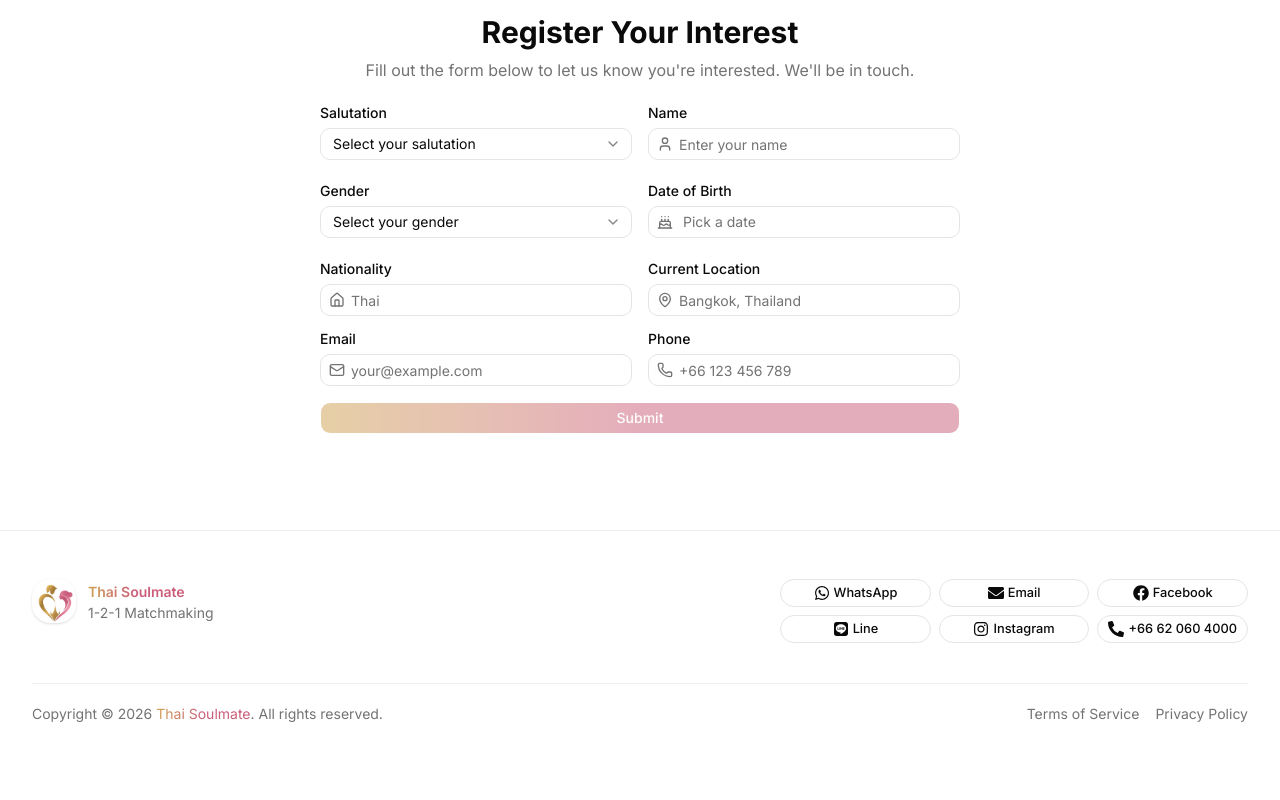
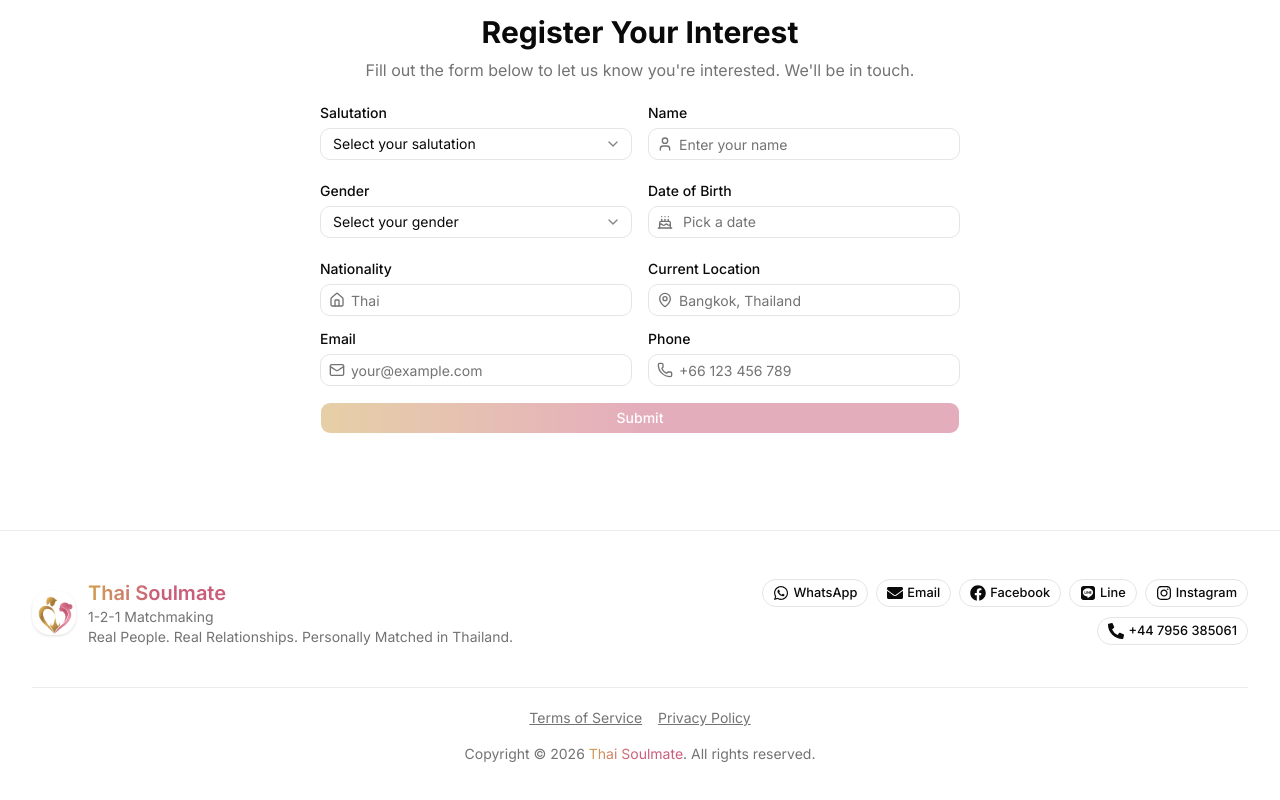
Before and after one commit to boboaungdev/thai-soulmate, a Next.js app: page / in a window 1280 px wide. Shown: the part 1628-2428 px from the top of the page. Before the commit the page ends 2400 px from the top, so only its background shows below. Built offline with nearby package versions, Linux system fonts and the light colour scheme; no server answers.

Commit message:
done footer

```diff
--- a/components/footer.tsx
+++ b/components/footer.tsx
@@ -28,15 +28,18 @@ export function Footer() {
                 className="size-11 shrink-0 rounded-2xl bg-background object-cover shadow-sm"
               />
               <div className="min-w-0">
-                <AppName className="truncate text-sm font-semibold" />
+                <AppName className="truncate text-xl font-semibold" />
                 <p className="truncate text-sm text-muted-foreground">
                   {APP_TAGLINE}
+                </p>
+                <p className="text-sm text-muted-foreground">
+                  Real People. Real Relationships. Personally Matched in Thailand.
                 </p>
               </div>
             </div>
           </div>
           <div className="flex justify-end">
-            <div className="flex flex-wrap justify-end gap-2 lg:grid lg:grid-cols-3">
+            <div className="flex flex-wrap justify-end gap-2">
               <Button
                 asChild
                 variant="outline"
@@ -112,7 +115,15 @@ export function Footer() {
           </div>
         </div>
 
-        <div className="mt-10 flex flex-col gap-4 border-t border-border/70 pt-5 text-sm text-muted-foreground sm:flex-row sm:items-center sm:justify-between">
+        <div className="mt-10 flex flex-col gap-4 border-t border-border/70 pt-5 text-sm text-muted-foreground items-center">
+          <div className="flex items-center gap-4">
+            <Link href="/terms-of-service" className="hover:text-foreground underline">
+              Terms of Service
+            </Link>
+            <Link href="/privacy-policy" className="hover:text-foreground underline">
+              Privacy Policy
+            </Link>
+          </div>
           <p>
             Copyright &copy; {new Date().getFullYear()}{" "}
             <Link href="/" className="hover:text-foreground">
@@ -120,14 +131,6 @@ export function Footer() {
             </Link>
             . All rights reserved.
           </p>
-          <div className="flex items-center gap-4">
-            <Link href="/terms-of-service" className="hover:text-foreground">
-              Terms of Service
-            </Link>
-            <Link href="/privacy-policy" className="hover:text-foreground">
-              Privacy Policy
-            </Link>
-          </div>
         </div>
       </div>
     </footer>
--- a/constants/index.ts
+++ b/constants/index.ts
@@ -1,12 +1,13 @@
 export const APP_NAME = "Thai Soulmate"
 export const APP_TAGLINE = "1-2-1 Matchmaking"
+export const APP_SECONDARY_TAGLINE = "Real People. Real Relationships. Personally Matched in Thailand."
 export const COMPANY_NAME = "Thai Soulmate Co., Ltd."
 
 export const CONTACT = {
   email: "contact@thaisoulmate.org",
-  whatsapp: "+66 62 060 4000",
+  whatsapp: "447956385061",
   facebook: "https://facebook.com/thaisoulmate",
   line: "https://line.me/R/ti/p/thaisoulmate",
   instagram: "https://instagram.com/thaisoulmate",
-  phone: "+66 62 060 4000",
+  phone: "+44 7956 385061",
 } as const
```
